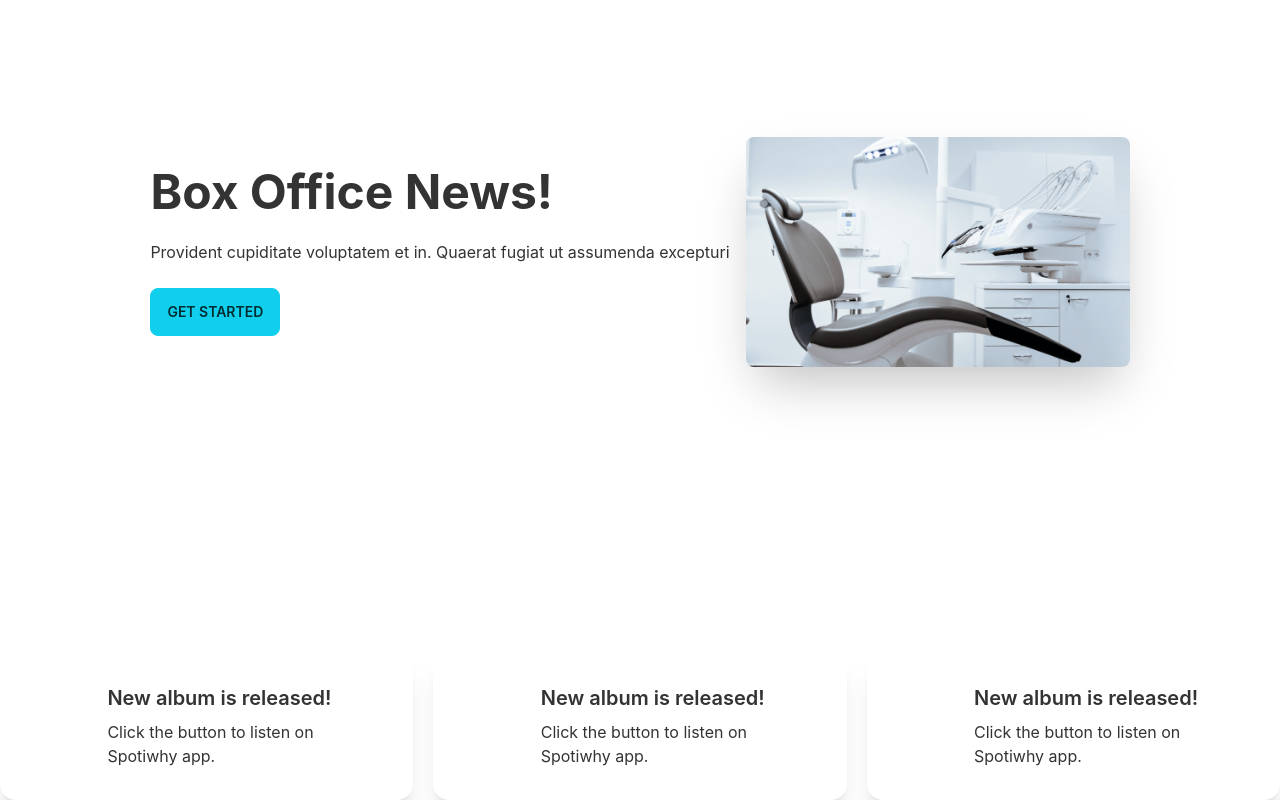
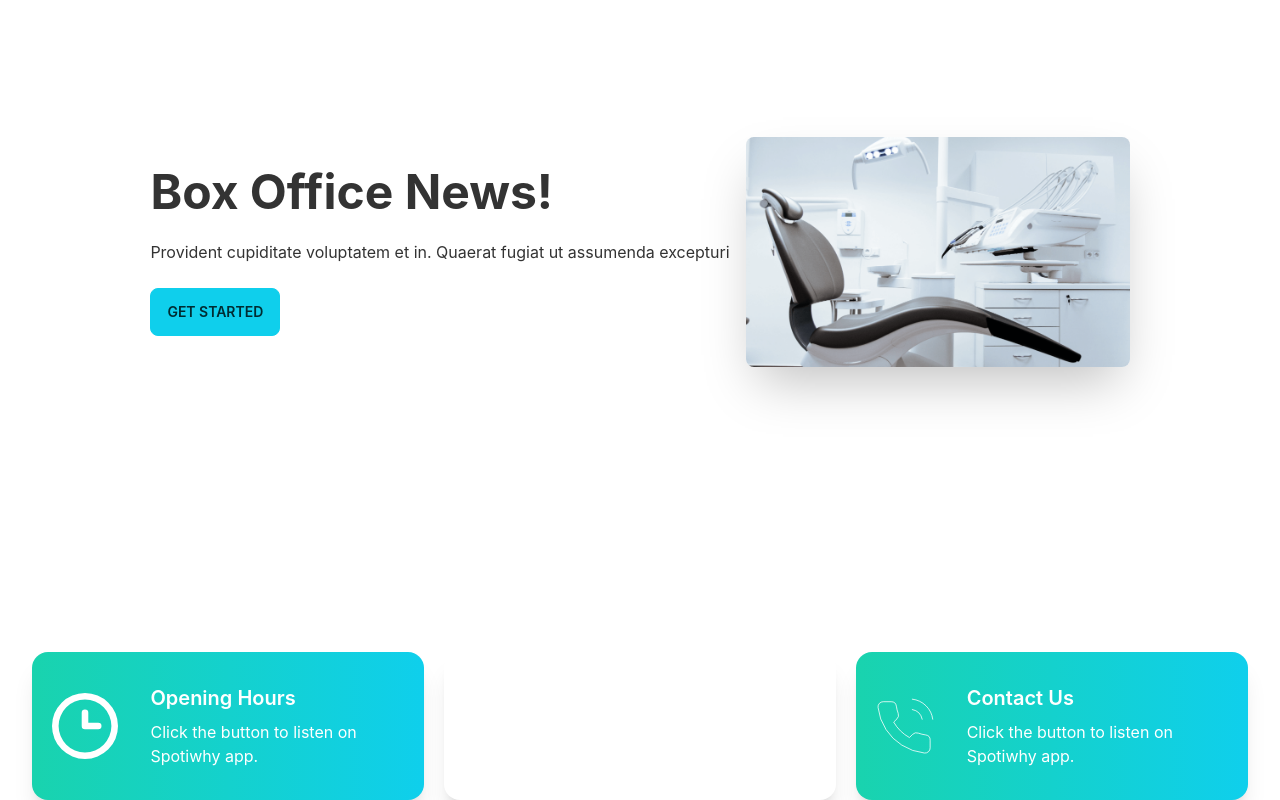
Before and after one commit to shafiquetuhin01/doctors-portal, a React (Create React App) app: page / in a window 1280 px wide. Shown: the part 212-1012 px from the top of the page. Built offline with nearby package versions, Linux system fonts and the light colour scheme.

Commit message:
updating

```diff
--- a/src/Pages/Home/Banner/Banner.js
+++ b/src/Pages/Home/Banner/Banner.js
@@ -9,7 +9,7 @@
     <div>
       <h1 className="text-5xl font-bold">Box Office News!</h1>
       <p className="py-6">Provident cupiditate voluptatem et in. Quaerat fugiat ut assumenda excepturi </p>
-      <button className="btn btn-primary">Get Started</button>
+      <button className="btn btn-primary bg-gradient-to-r from secondary to-primary">Get Started</button>
     </div>
   </div>
 </div>
--- a/src/Pages/Home/Info.js
+++ b/src/Pages/Home/Info.js
@@ -1,13 +1,15 @@
 import React from 'react';
 import InfoCard from './InfoCard';
 import clock from '../../assets/icons/clock.svg';
+import marker from '../../assets/icons/marker.svg';
+import phone from '../../assets/icons/phone.svg';
 
 const Info = () => {
     return (
-        <div className='grid grid-cols-1 lg:grid-cols-3 gap-5'>
-            <InfoCard img={clock}/>
-            <InfoCard img={clock}/>
-            <InfoCard img={clock}/>
+        <div className='grid grid-cols-1 lg:grid-cols-3 gap-5 px-8'>
+            <InfoCard cardTitle='Opening Hours' bgClass='bg-gradient-to-r from-secondary to-primary' img={clock}/>
+            <InfoCard cardTitle='Our Location' bgClass='bg-accent' img={marker}/>
+            <InfoCard cardTitle='Contact Us ' bgClass='bg-gradient-to-r from-secondary to-primary' img={phone}/>
         </div>
     );
 };
--- a/src/Pages/Home/InfoCard.js
+++ b/src/Pages/Home/InfoCard.js
@@ -1,13 +1,13 @@
 import React from "react";
 
-const InfoCard = ({ img }) => {
+const InfoCard = ({ img,cardTitle,bgClass }) => {
   return (
-    <div class="card lg:card-side bg-base-100 shadow-xl bg-accent">
-      <figure>
+    <div className={`card lg:card-side bg-base-100 shadow-xl ${bgClass}`}>
+      <figure className="pl-5">
         <img src={img} alt="Album" />
       </figure>
-      <div class="card-body">
-        <h2 class="card-title">New album is released!</h2>
+      <div className="card-body text-white">
+        <h2 className="card-title">{cardTitle}</h2>
         <p>Click the button to listen on Spotiwhy app.</p>
       </div>
     </div>
```
